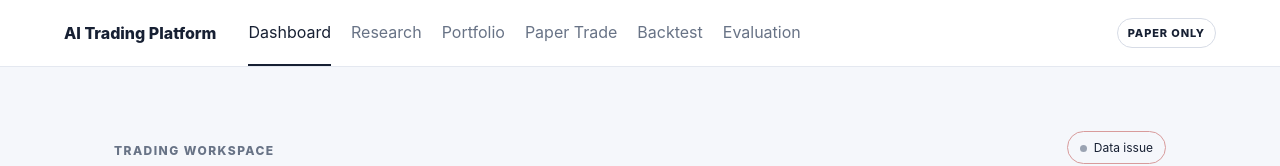
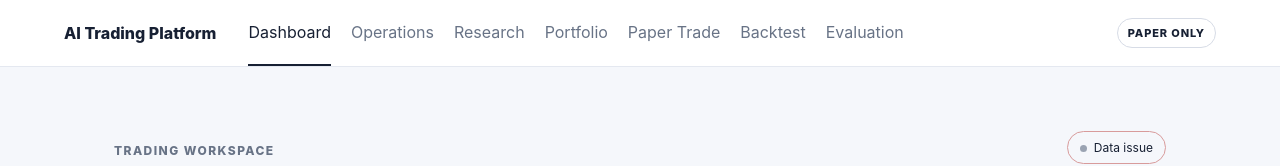
Before and after one commit to SheharJaiswal/AI-trading-platform, an Angular app in the folder web/: page /dashboard in a window 1280 px wide. Shown: the top 166 px of the page. Built offline with nearby package versions, Linux system fonts and the light colour scheme; no server answers.

Commit message:
feat: expose operational dashboard navigation

```diff
--- a/web/src/app/app.component.ts
+++ b/web/src/app/app.component.ts
@@ -5,6 +5,6 @@ import { RouterLink, RouterLinkActive, RouterOutlet } from '@angular/router';
   selector: 'app-root',
   standalone: true,
   imports: [RouterLink, RouterLinkActive, RouterOutlet],
-  template: `<div class="app-shell"><header><a class="brand" routerLink="/dashboard">AI Trading Platform</a><nav><a routerLink="/dashboard" routerLinkActive="active">Dashboard</a><a routerLink="/research" routerLinkActive="active">Research</a><a routerLink="/portfolio" routerLinkActive="active">Portfolio</a><a routerLink="/paper-trade" routerLinkActive="active">Paper Trade</a><a routerLink="/backtest" routerLinkActive="active">Backtest</a><a routerLink="/evaluation" routerLinkActive="active">Evaluation</a></nav><span class="paper-badge">PAPER ONLY</span></header><main><router-outlet /></main></div>`
+  template: `<div class="app-shell"><header><a class="brand" routerLink="/dashboard">AI Trading Platform</a><nav><a routerLink="/dashboard" routerLinkActive="active">Dashboard</a><a routerLink="/operations" routerLinkActive="active">Operations</a><a routerLink="/research" routerLinkActive="active">Research</a><a routerLink="/portfolio" routerLinkActive="active">Portfolio</a><a routerLink="/paper-trade" routerLinkActive="active">Paper Trade</a><a routerLink="/backtest" routerLinkActive="active">Backtest</a><a routerLink="/evaluation" routerLinkActive="active">Evaluation</a></nav><span class="paper-badge">PAPER ONLY</span></header><main><router-outlet /></main></div>`
 })
 export class AppComponent {}
```
